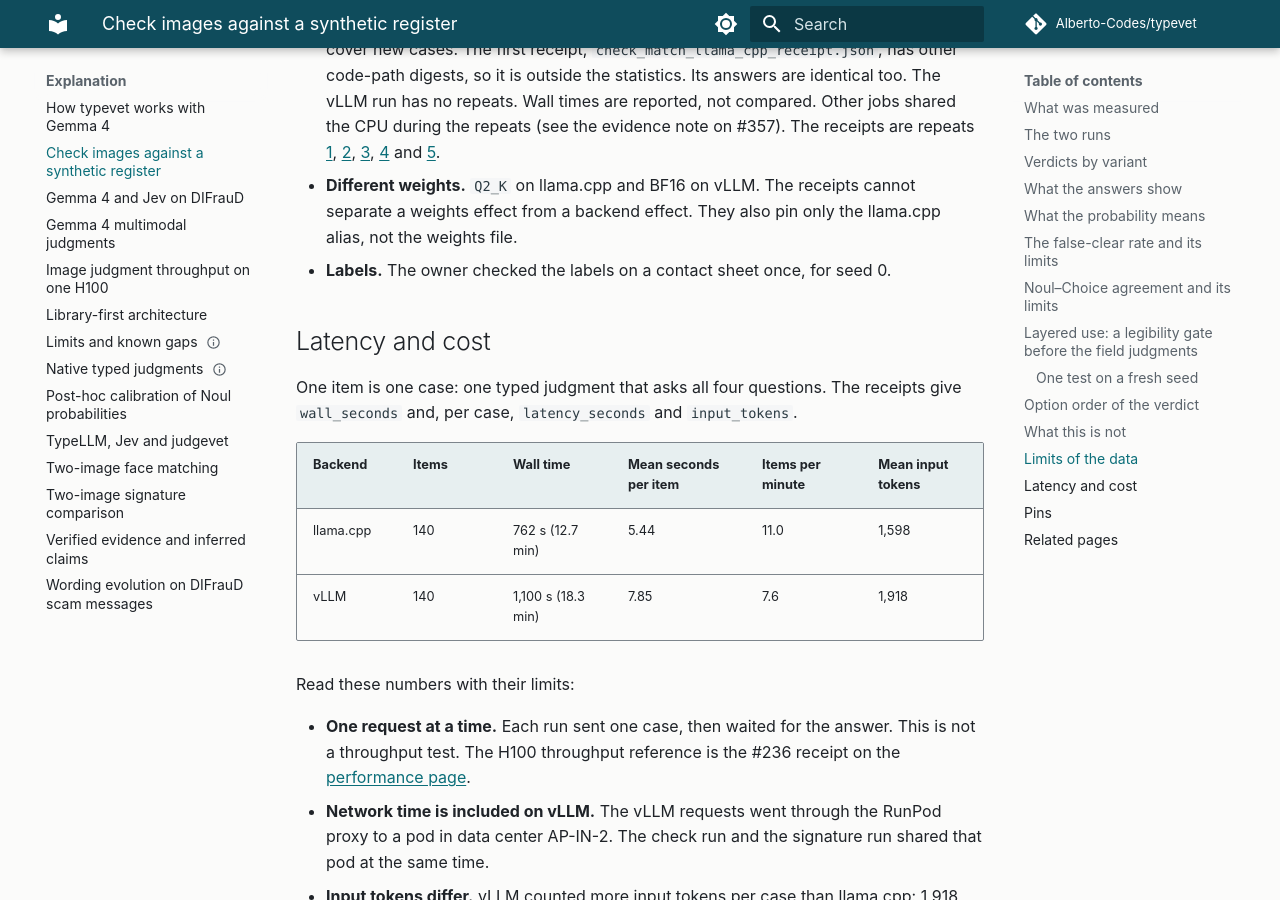
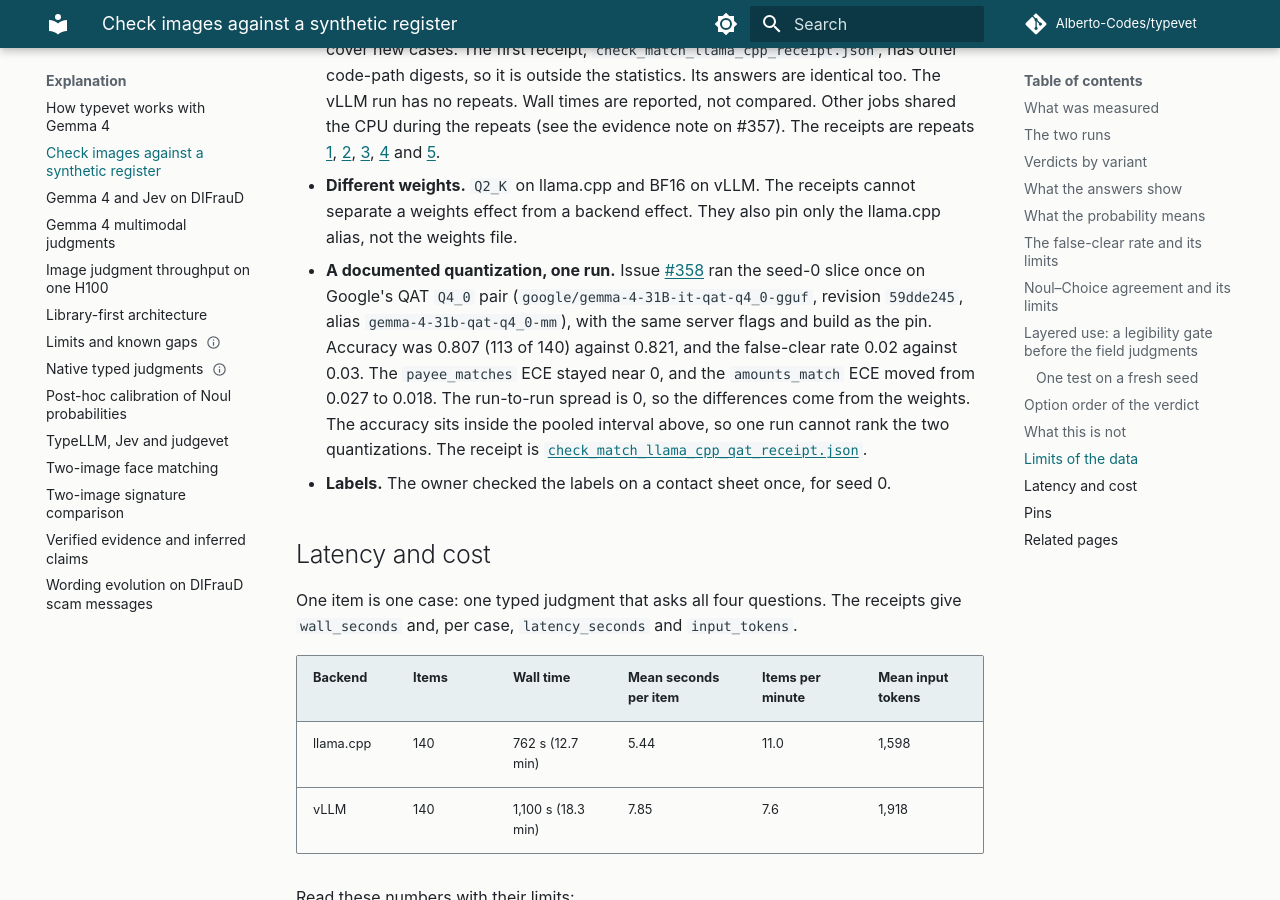
Before and after one commit to Alberto-Codes/typevet, an MkDocs documentation site: the page built from docs/explanation/check-register-matching.md, in a window 1280 px wide and 900 px high, scrolled down 7592 px. Built offline with MkDocs 1.6.1 and Material for MkDocs 9.7.7, drawn with Linux system fonts in a browser that asks for light colours; comment, search, counter and statistics services are not loaded.

Commit message:
docs(explanation): record one seed-0 checks run on the Gemma 4 QAT Q4_0 pin
Google's QAT Q4_0 pair (google/gemma-4-31B-it-qat-q4_0-gguf, revision
59dde245) now serves beside the local Q2_K pin under the alias
gemma-4-31b-qat-q4_0-mm with the same server flags and build. One
seed-0 checks run on it gave accuracy 0.807 against 0.821 and a
false-clear rate of 0.02 against 0.03, with the amounts_match ECE at
0.018 against 0.027. The run-to-run spread is 0, so the differences
come from the weights, and the accuracy sits inside the pin's pooled
bootstrap interval, so one run cannot rank the two quantizations. The
pins table gains the QAT row with both file digests, and the limits
page says what the run shows.

Closes #358
Refs #357, #108

Co-Authored-By: Claude Fable 5.1 <noreply@anthropic.com>
Claude-Session: https://claude.ai/code/session_014XgEGEaFzhfNvCY6eVZJC6

```diff
--- a/docs/explanation/check-register-matching.md
+++ b/docs/explanation/check-register-matching.md
@@ -270,6 +270,17 @@ synthetic strokes.
 - **Different weights.** `Q2_K` on llama.cpp and BF16 on vLLM. The receipts
   cannot separate a weights effect from a backend effect. They also pin only
   the llama.cpp alias, not the weights file.
+- **A documented quantization, one run.** Issue
+  [#358](https://github.com/Alberto-Codes/typevet/issues/358) ran the seed-0
+  slice once on Google's QAT `Q4_0` pair (`google/gemma-4-31B-it-qat-q4_0-gguf`,
+  revision `59dde245`, alias `gemma-4-31b-qat-q4_0-mm`), with the same server
+  flags and build as the pin. Accuracy was 0.807 (113 of 140) against 0.821,
+  and the false-clear rate 0.02 against 0.03. The `payee_matches` ECE stayed
+  near 0, and the `amounts_match` ECE moved from 0.027 to 0.018. The
+  run-to-run spread is 0, so the differences come from the weights. The
+  accuracy sits inside the pooled interval above, so one run cannot rank the
+  two quantizations. The receipt is
+  [`check_match_llama_cpp_qat_receipt.json`](https://github.com/Alberto-Codes/typevet/blob/main/evals/fixtures/checks/receipts/check_match_llama_cpp_qat_receipt.json).
 - **Labels.** The owner checked the labels on a contact sheet once, for seed 0.
 
 ## Latency and cost
```
Also changed, not shown: docs/explanation/limits.md (+6 -0 lines), docs/reference/typed-judgment-release-support-matrix.md (+1 -0 lines), 1 other file.
